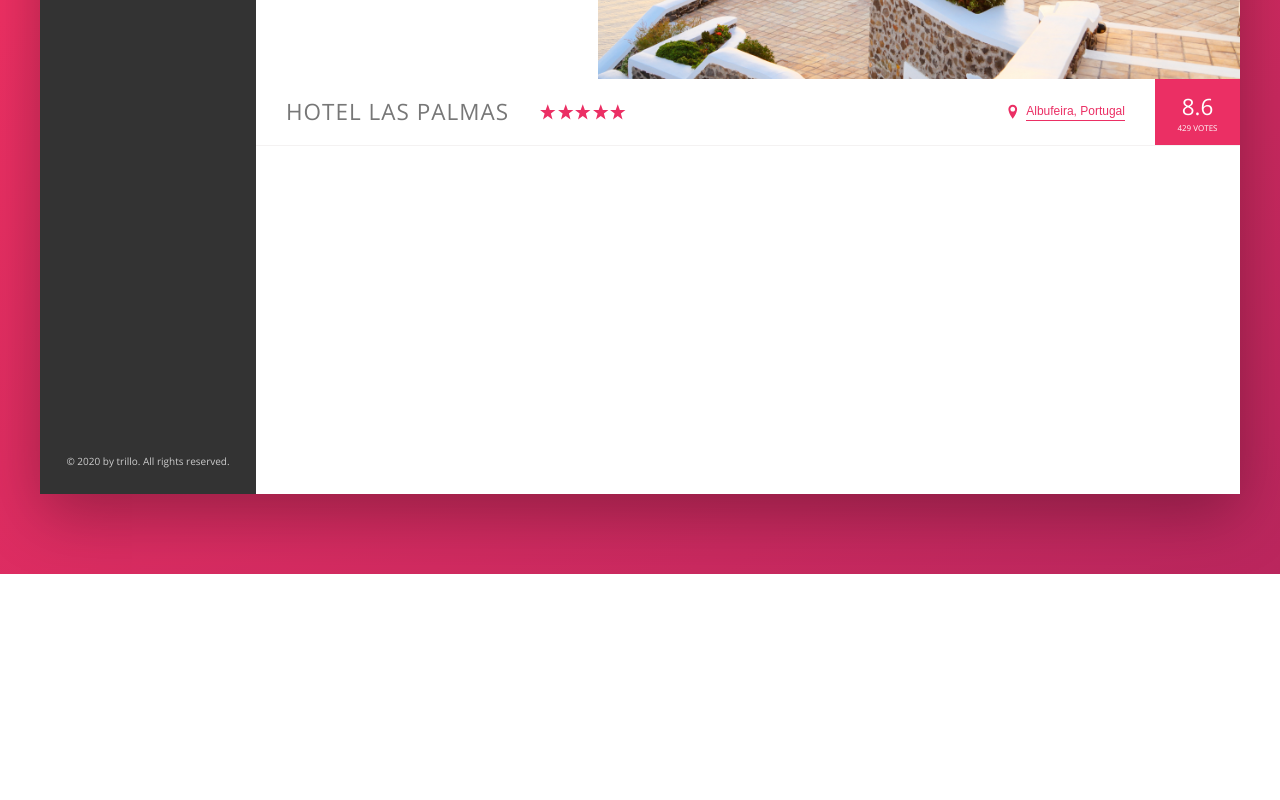
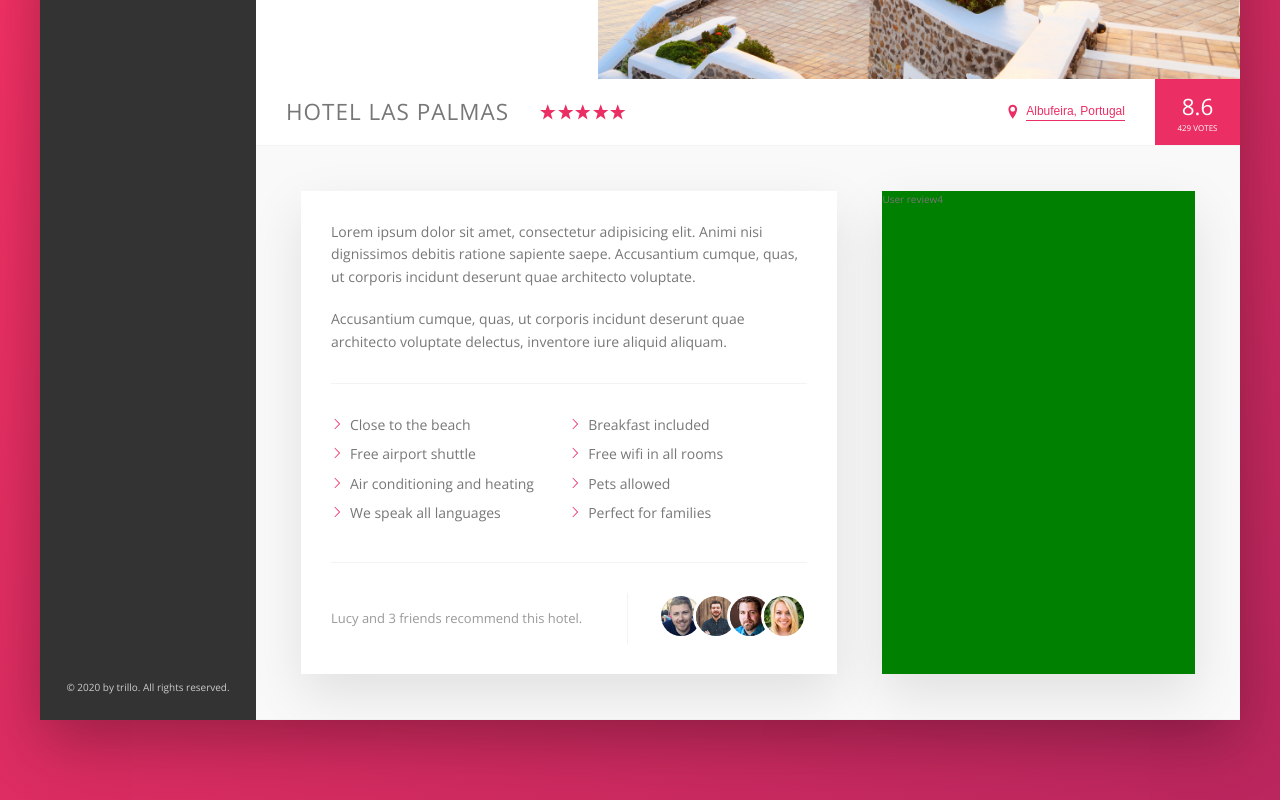
Before and after one commit to pad6y/css-Trillo, a website: page index.html in a window 1280 px wide. Shown: the part 456-1256 px from the top of the page. Before the commit the page ends 1030 px from the top, so only its background shows below. Drawn offline with nearby package versions, Linux system fonts and the light colour scheme.

Commit message:
Description layout build -83

```diff
--- a/index.html
+++ b/index.html
@@ -140,6 +140,43 @@
                         </div>
                     </div>
 
+                    <div class="detail">
+                        <div class="description">
+                            <p class="paragraph">
+                                Lorem ipsum dolor sit amet, consectetur adipisicing elit. Animi nisi dignissimos debitis ratione sapiente saepe. Accusantium cumque, quas, ut corporis incidunt deserunt quae architecto voluptate.
+                            </p>
+                            <p class="paragraph">
+                                Accusantium cumque, quas, ut corporis incidunt deserunt quae architecto voluptate delectus, inventore iure aliquid aliquam.
+                            </p>
+                            <ul class="list">
+                                <li class="list__item">Close to the beach</li>
+                                <li class="list__item">Breakfast included</li>
+                                <li class="list__item">Free airport shuttle</li>
+                                <li class="list__item">Free wifi in all rooms</li>
+                                <li class="list__item">Air conditioning and heating</li>
+                                <li class="list__item">Pets allowed</li>
+                                <li class="list__item">We speak all languages</li>
+                                <li class="list__item">Perfect for families</li>
+                            </ul>
+                            <div class="recommend">
+                                <p class="recommend__count">
+                                    Lucy and 3 friends recommend this hotel.
+                                </p>
+                                <div class="recommend__friends">
+                                    <img src="img/user-3.jpg" alt="Friend 1" class="recommend__photo">
+                                    <img src="img/user-4.jpg" alt="Friend 2" class="recommend__photo">
+                                    <img src="img/user-5.jpg" alt="Friend 3" class="recommend__photo">
+                                    <img src="img/user-6.jpg" alt="Friend 4" class="recommend__photo">
+                                </div>
+                            </div>
+                        </div>
+
+                        <div class="user-reviews">
+                            User review4
+                        </div>
+                    </div>
+
+
                 </main>
             </div>
         </div>
--- a/sass/_base.scss
+++ b/sass/_base.scss
@@ -13,7 +13,10 @@
    --color-grey-dark-2:#777;
    --color-grey-dark-3:#999;
 
-   --shadow-dark:0 2rem 6rem rgba(0, 0, 0, 0.3)
+   --shadow-dark: 0 2rem 6rem rgba(0, 0, 0, 0.3);
+   --shadow-light: 0 2rem 5rem rgba(0, 0, 0, 0.1);
+
+   --line: 1px solid var(--color-grey-light-2);
 }
 
 * {
--- a/sass/_components.scss
+++ b/sass/_components.scss
@@ -209,7 +209,7 @@
 .overview {
    display: flex;
    align-items: center;
-   border-bottom: 1px solid var(--color-grey-light-2);
+   border-bottom: var(--line);
 
    &__heading{
       font-size: 2.25rem;
@@ -309,3 +309,81 @@
       box-shadow: none;
    }
 }
+
+///////////////////////////////
+// PARAGRAPH
+.paragraph:not(:last-of-type) {
+   margin-bottom: 2rem;
+}
+
+///////////////////////////////
+// LIST
+.list {
+   list-style: none;
+   margin: 3rem 0;
+   padding: 3rem 0;
+   border-top: var(--line);
+   border-bottom: var(--line);
+
+   display: flex;
+   flex-wrap: wrap;
+
+   &__item {
+      flex: 0 0 50%;
+      margin-bottom: .7rem;
+   }
+
+   &__item::before {
+      content: "";
+      display: inline-block;
+      height: 1.2rem;
+      width: 1.2rem;
+      margin-right: .7rem;
+
+      //Older browser method
+      // background-image: url(../img/chevron-thin-right.svg);
+      // background-size: cover;
+
+      //Newer browser method
+      background-color: var(--color-primary);
+      -webkit-mask-image:url(../img/chevron-thin-right.svg);
+      -webkit-mask-size: cover;
+
+      mask-image:url(../img/chevron-thin-right.svg);
+      mask-size: cover;
+   }
+
+}
+
+///////////////////////////////
+// RECOMMEND
+.recommend {
+   font-size: 1.3rem;
+   color: var(--color-grey-dark-3);
+
+   display: flex;
+   align-items: center;
+
+
+   &__photo {
+      box-sizing: content-box;
+      height: 4rem;
+      width: 4rem;
+      border-radius: 50%;
+      border: 3px solid #fff;
+
+      &:not(:last-child) {
+         margin-right: -1.5rem;
+      }
+
+   }
+
+   &__count{
+      margin-right: auto;
+   }
+
+   &__friends{
+      border-left: var(--line);
+      padding-left: 3rem;
+   }
+}
--- a/sass/_layout.scss
+++ b/sass/_layout.scss
@@ -11,7 +11,7 @@
    font-size: 1.4rem;
    height: 7rem;
    background-color: #fff;
-   border-bottom: 1px solid var(--color-grey-light-2);
+   border-bottom: var(--line);
 
    display: flex;
    justify-content: space-between;
@@ -34,7 +34,29 @@
 
 .hotel-view {
    background-color: #fff;
-   height: 80rem;
 
    flex: 1;
 }
+
+.detail{
+   display: flex;
+   padding: 4.5rem;
+   background-color: var(--color-grey-light-1);
+   border-bottom: var(--line);
+}
+
+.description {
+   font-size: 1.4rem;
+   background-color: #fff;
+   box-shadow: var(--shadow-light);
+   padding: 3rem;
+   flex: 0 0 60%;
+   margin-right: 4.5rem;
+}
+
+.user-reviews {
+   background-color: green;
+   box-shadow: var(--shadow-light);
+   flex: 1;
+
+}
```
Also changed, not shown: css/style.css.
